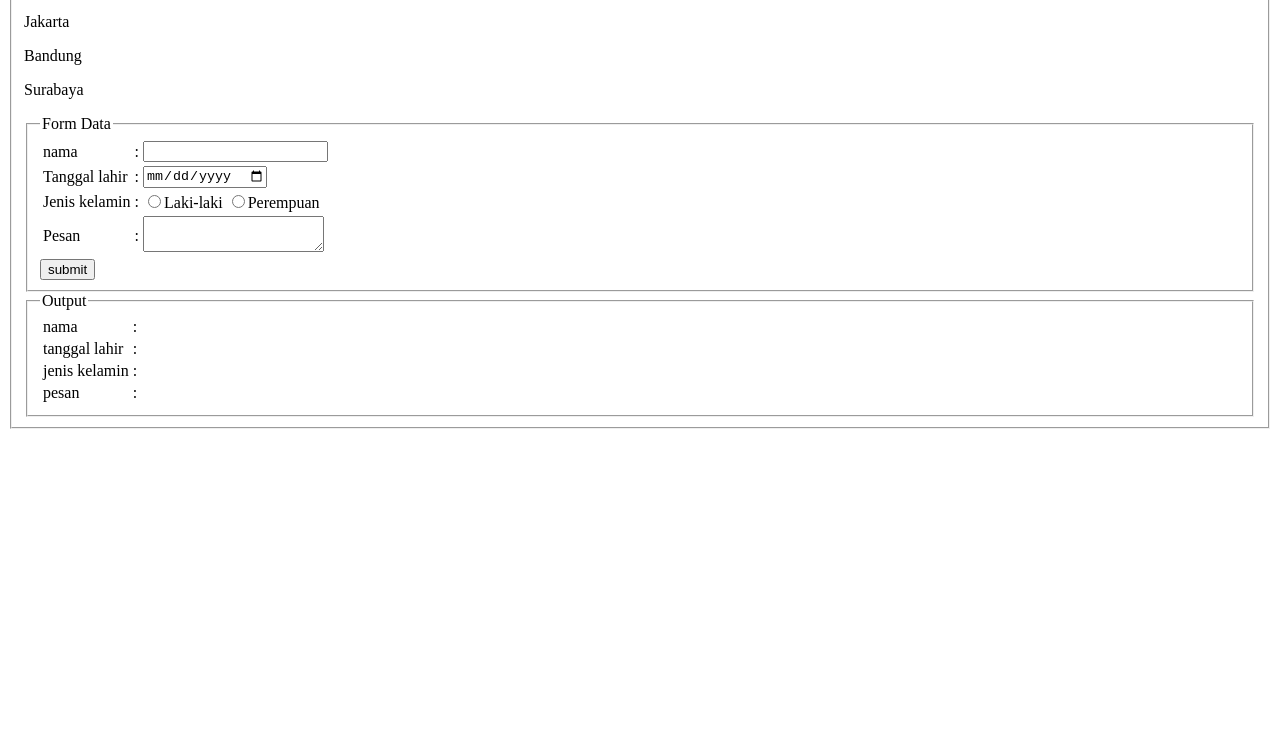
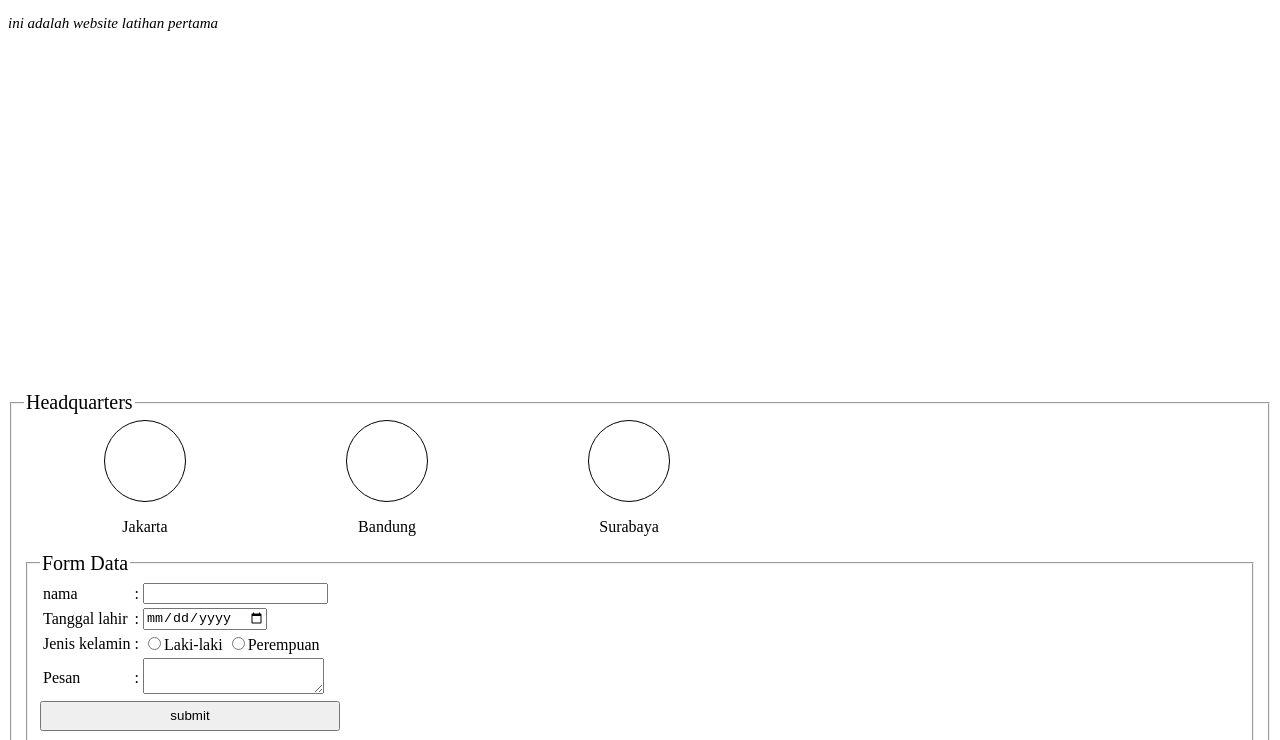
Before and after one commit to revou-fundamental-course/29-may-23-fakih22, a website: page index.html in a window 1280 px wide. Shown: the part 158-898 px from the top of the page. Before the commit the page ends 800 px from the top, so only its background shows below. Drawn offline with Linux system fonts and the light colour scheme; the site is published under a folder, as on GitHub Pages, so addresses that start at the root find nothing.

Commit message:
Update index.html

```diff
--- a/index.html
+++ b/index.html
@@ -4,7 +4,7 @@
 
 <head>
 
-  <link rel="stylesheet" href="/css/style.css">
+  <link rel="stylesheet" href="css/style.css">
 
 </head>
 
@@ -192,7 +192,7 @@
 
         </div>
 
-       <script src="/js/main.js" type="text/javascript"/>
+       <script src="js/main.js" type="text/javascript"/>
 
 </body>
 
```
